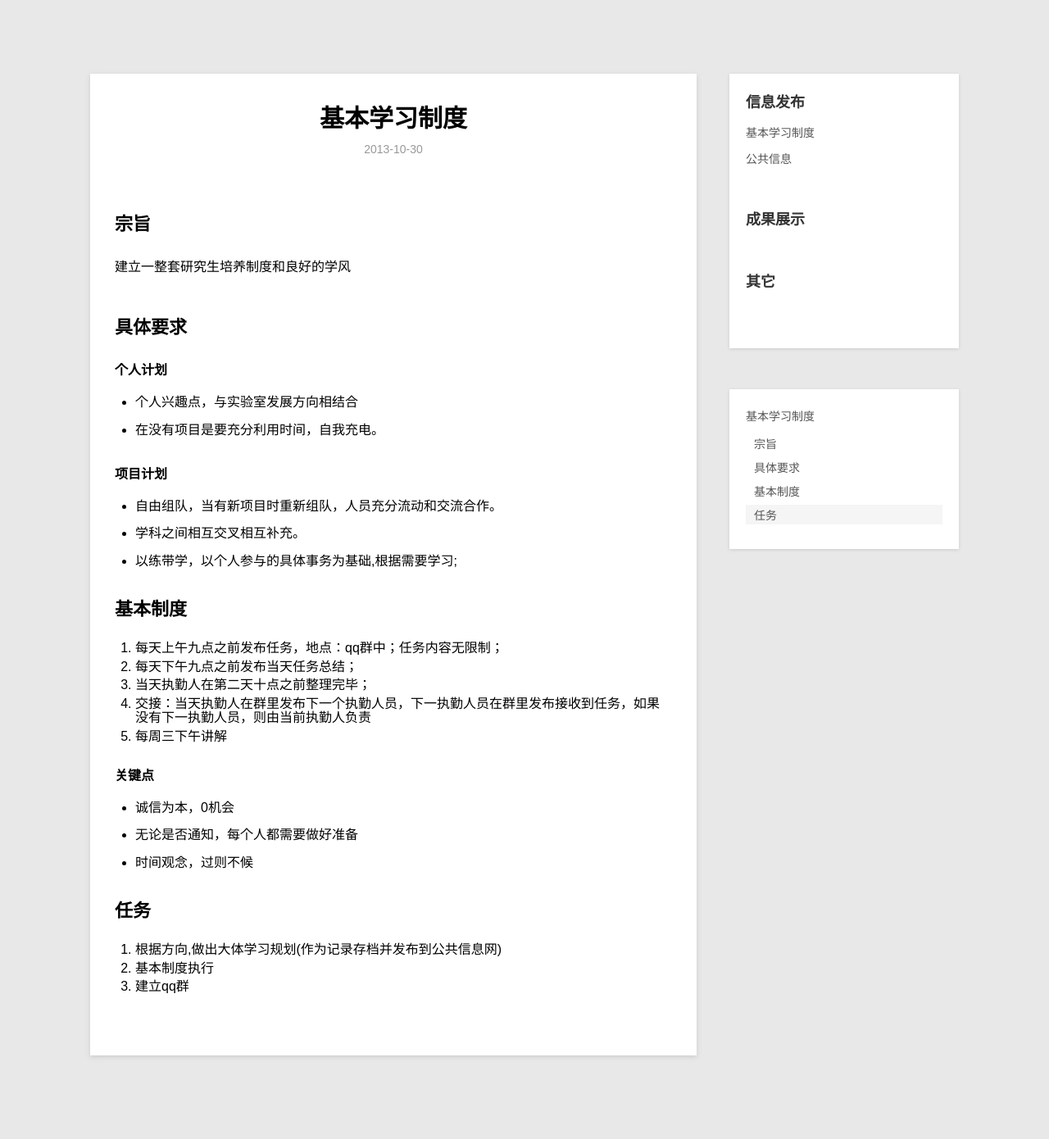
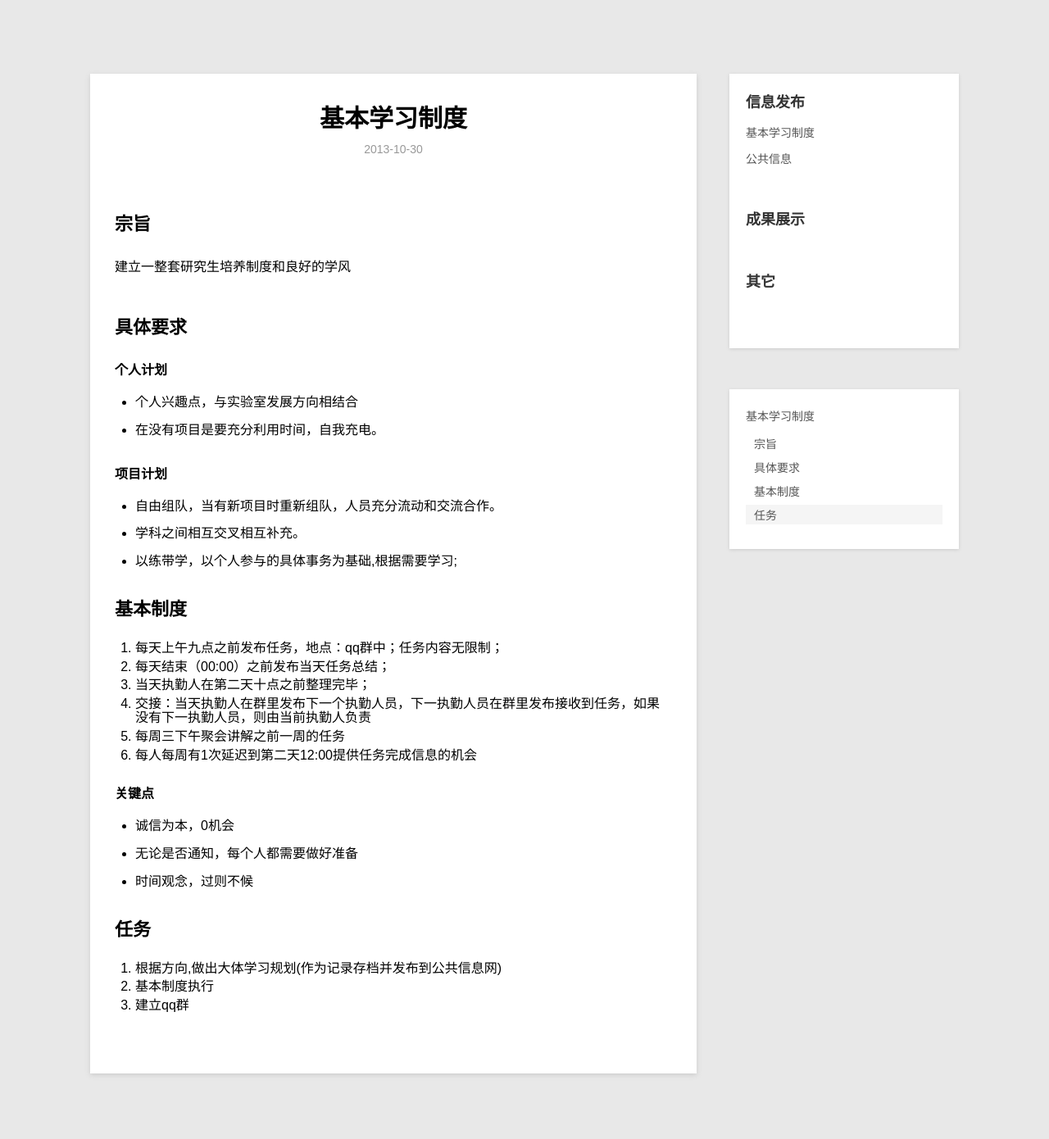
Before and after one commit to bwuinfo/bwuinfo.github.io, a Jekyll site: the page built from _posts/blog/2013-10-30-meeting.md, in a window 1280 px wide. Shown: the whole page at 82% size. Built offline with Jekyll 4.4.1, drawn with Linux system fonts in a browser that asks for light colours; Markdown is read by kramdown in place of the engine named in the settings; before the commit the page ends 1368 px from its top, so only the background shows below that.

Commit message:
Update 2013-10-30-meeting.md

```diff
--- a/_posts/blog/2013-10-30-meeting.md
+++ b/_posts/blog/2013-10-30-meeting.md
@@ -28,10 +28,11 @@ category: blog
 ##基本制度
 
 1. 每天上午九点之前发布任务，地点：qq群中；任务内容无限制；
-2. 每天下午九点之前发布当天任务总结；
+2. 每天结束（00:00）之前发布当天任务总结；
 3. 当天执勤人在第二天十点之前整理完毕；
 4. 交接：当天执勤人在群里发布下一个执勤人员，下一执勤人员在群里发布接收到任务，如果没有下一执勤人员，则由当前执勤人负责
-4. 每周三下午讲解
+4. 每周三下午聚会讲解之前一周的任务
+5. 每人每周有1次延迟到第二天12:00提供任务完成信息的机会
 
 ####关键点
 
```
